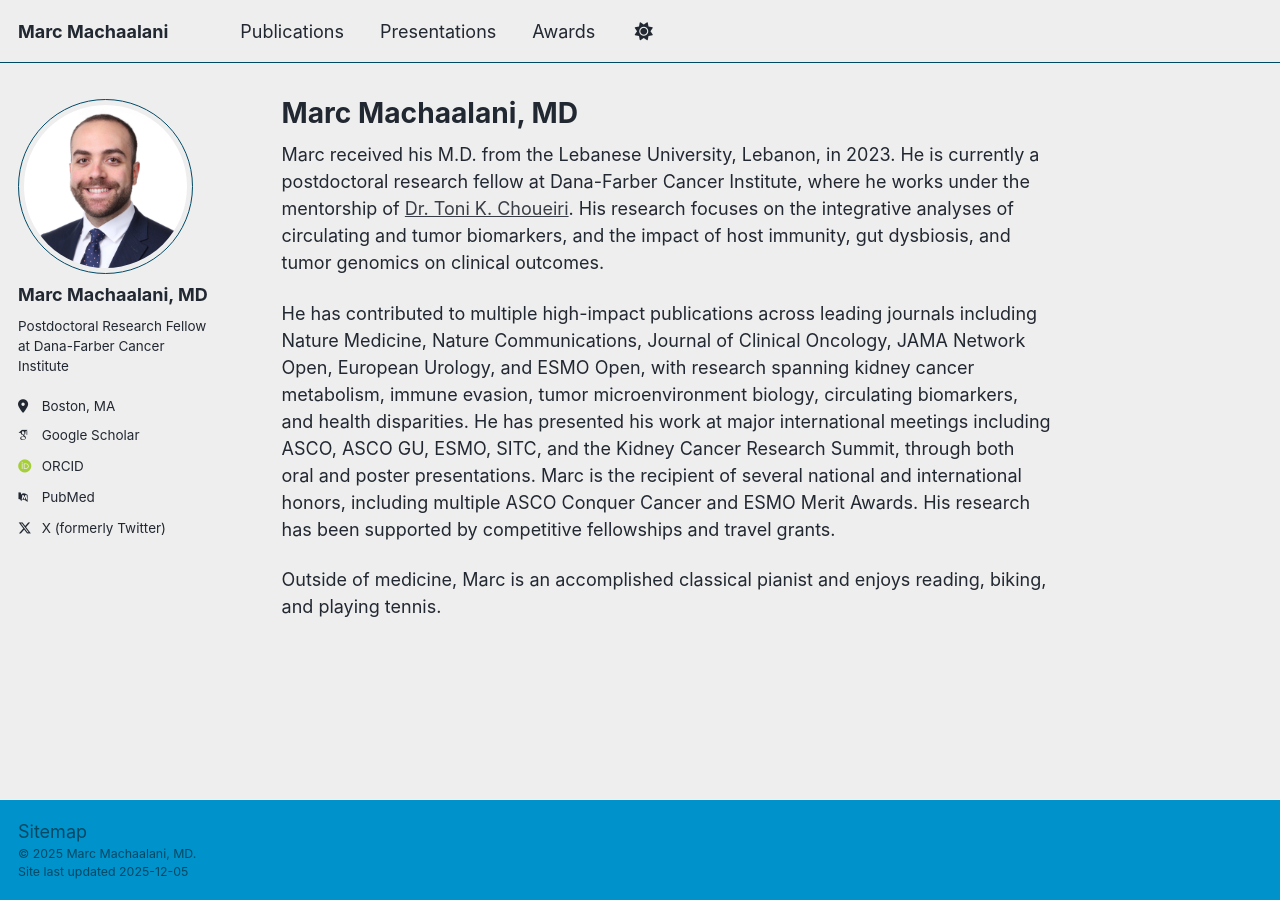
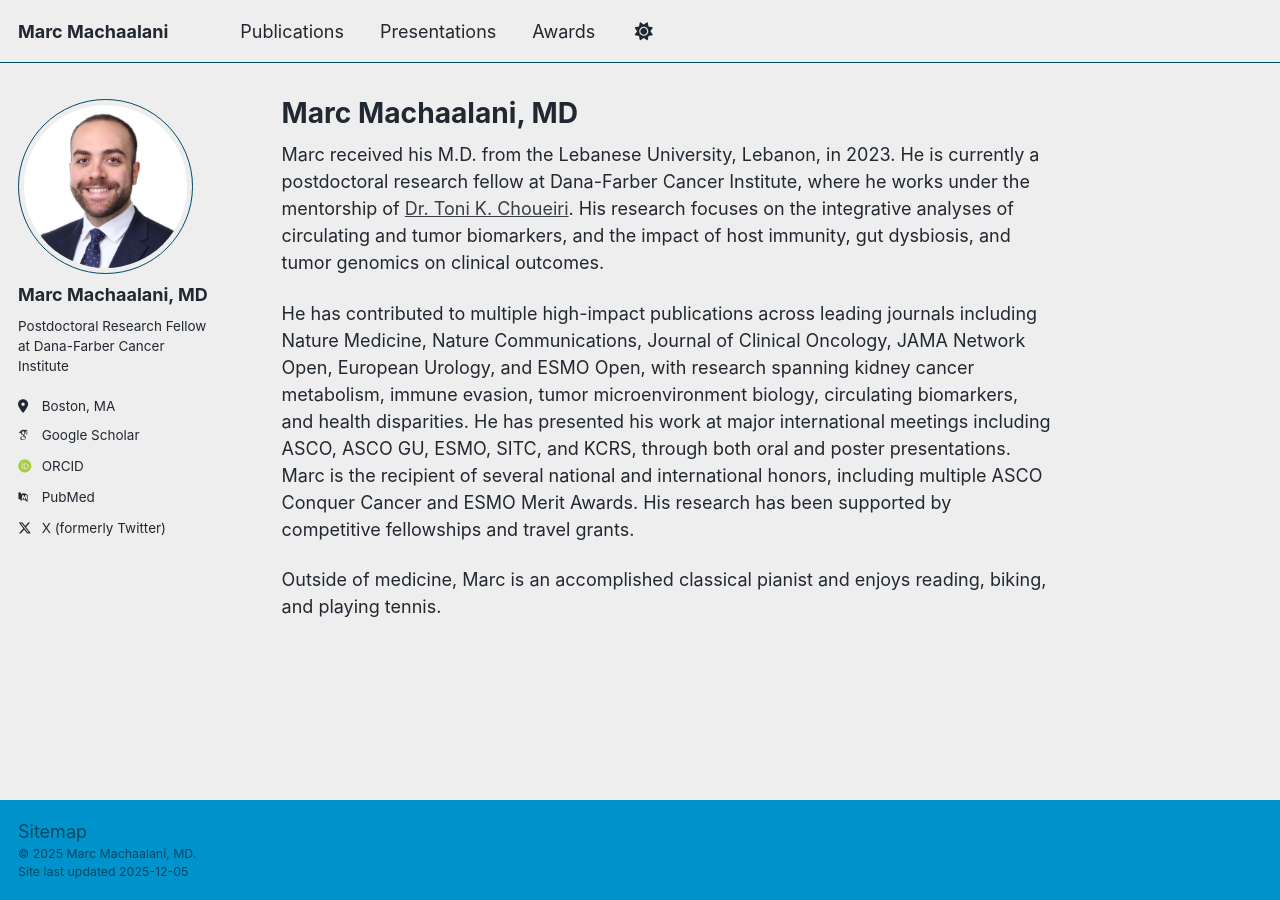
Before and after one commit to MarcMachaalani/marcmachaalani.github.io, a Jekyll site: the page built from _pages/about.md, in a window 1280 px wide. Built offline with Jekyll 4.4.1, drawn with Linux system fonts in a browser that asks for light colours; some web fonts are replaced; a script bundle is joined from its source files by our own code; library files that are not in the unit come from our copies.

Commit message:
Update about.md

```diff
--- a/_pages/about.md
+++ b/_pages/about.md
@@ -9,6 +9,6 @@ redirect_from:
 
 Marc received his M.D. from the Lebanese University, Lebanon, in 2023. He is currently a postdoctoral research fellow at Dana-Farber Cancer Institute, where he works under the mentorship of [Dr. Toni K. Choueiri](https://labs.dana-farber.org/choueirilab/). His research focuses on the integrative analyses of circulating and tumor biomarkers, and the impact of host immunity, gut dysbiosis, and tumor genomics on clinical outcomes.
 
-He has contributed to multiple high-impact publications across leading journals including Nature Medicine, Nature Communications, Journal of Clinical Oncology, JAMA Network Open, European Urology, and ESMO Open, with research spanning kidney cancer metabolism, immune evasion, tumor microenvironment biology, circulating biomarkers, and health disparities. He has presented his work at major international meetings including ASCO, ASCO GU, ESMO, SITC, and the Kidney Cancer Research Summit, through both oral and poster presentations. Marc is the recipient of several national and international honors, including multiple ASCO Conquer Cancer and ESMO Merit Awards. His research has been supported by competitive fellowships and travel grants.
+He has contributed to multiple high-impact publications across leading journals including Nature Medicine, Nature Communications, Journal of Clinical Oncology, JAMA Network Open, European Urology, and ESMO Open, with research spanning kidney cancer metabolism, immune evasion, tumor microenvironment biology, circulating biomarkers, and health disparities. He has presented his work at major international meetings including ASCO, ASCO GU, ESMO, SITC, and KCRS, through both oral and poster presentations. Marc is the recipient of several national and international honors, including multiple ASCO Conquer Cancer and ESMO Merit Awards. His research has been supported by competitive fellowships and travel grants.
 
 Outside of medicine, Marc is an accomplished classical pianist and enjoys reading, biking, and playing tennis.
```
